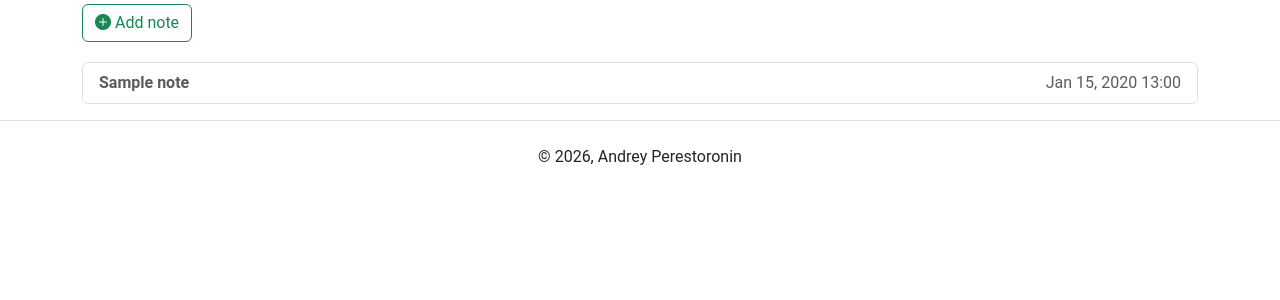
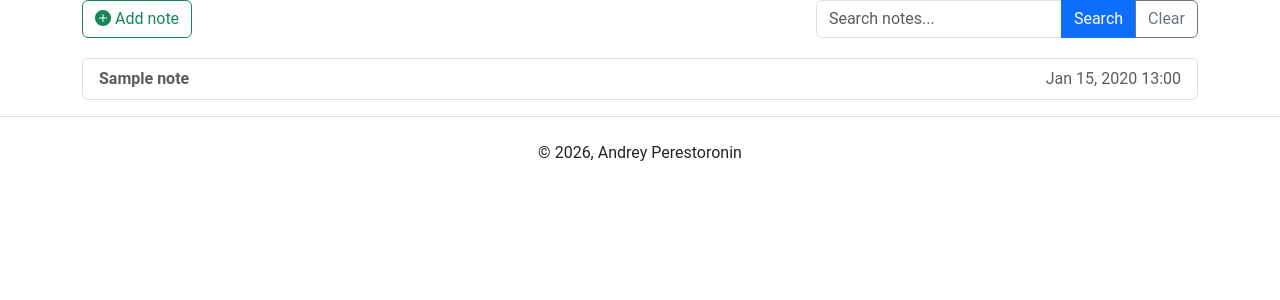
Before and after one commit to prs2rnn/django-notes-app, a Django app: page /notes/ in a window 1280 px wide. Shown: the part 59-359 px from the top of the page. Run offline with Django 5.2, Linux system fonts and the light colour scheme; a user stored in the database is signed in; tables that the repository leaves empty hold one stand-in row (values such as "Sample post"); some libraries are stand-ins or nearby versions.

Commit message:
feat: search

```diff
--- a/notes/views.py
+++ b/notes/views.py
@@ -1,5 +1,6 @@
 from django.contrib import messages
 from django.contrib.auth.decorators import login_required
+from django.db.models import Q
 from django.http import HttpRequest
 from django.shortcuts import get_object_or_404, redirect, render
 from django.views.decorators.http import require_http_methods
@@ -10,9 +11,11 @@ from .models import Note
 
 @login_required
 def notes_list(request: HttpRequest):
+    query = request.GET.get('q', '')
     notes = Note.objects.filter(author=request.user)
-
-    return render(request, 'notes/index.html', {'notes': notes})
+    if query:
+        notes = notes.filter(Q(title__icontains=query) | Q(body__icontains=query))
+    return render(request, 'notes/index.html', {'notes': notes, 'query': query})
 
 
 @login_required
--- a/templates/notes/index.html
+++ b/templates/notes/index.html
@@ -1,8 +1,21 @@
 {% extends 'base.html' %}
 {% block content %}
-  <a href="{% url 'note_create' %}" class="btn btn-outline-success mt-1"><i class="bi bi-plus-circle-fill"></i> Add note</a>
+  <div class="d-flex flex-column flex-sm-row justify-content-between align-items-start">
+    <a href="{% url 'note_create' %}" class="btn btn-outline-success"><i class="bi bi-plus-circle-fill"></i> Add note</a>
+    <form method="get" class="mt-1 mt-sm-0">
+      <div class="input-group">
+        <input type="search"
+               name="q"
+               value="{{ query }}"
+               class="form-control"
+               placeholder="Search notes...">
+        <button type="submit" class="btn btn-primary">Search</button>
+        <a href="{% url 'notes_list' %}" class="btn btn-outline-secondary">Clear</a>
+      </div>
+    </form>
+  </div>
   {% if notes %}
-    <ul class="list-group my-3">
+    <ul class="list-group my-2 my-sm-3">
       {% for note in notes %}
         <a href="{% url 'note_detail' note.id %}"
            class="list-group-item list-group-item-action mt-1 d-flex justify-content-between">
@@ -14,6 +27,6 @@
       {% endfor %}
     </ul>
   {% else %}
-    <p class="my-2">There aren't notes yet</p>
+    <p class="my-2">No notes found</p>
   {% endif %}
 {% endblock content %}
```
